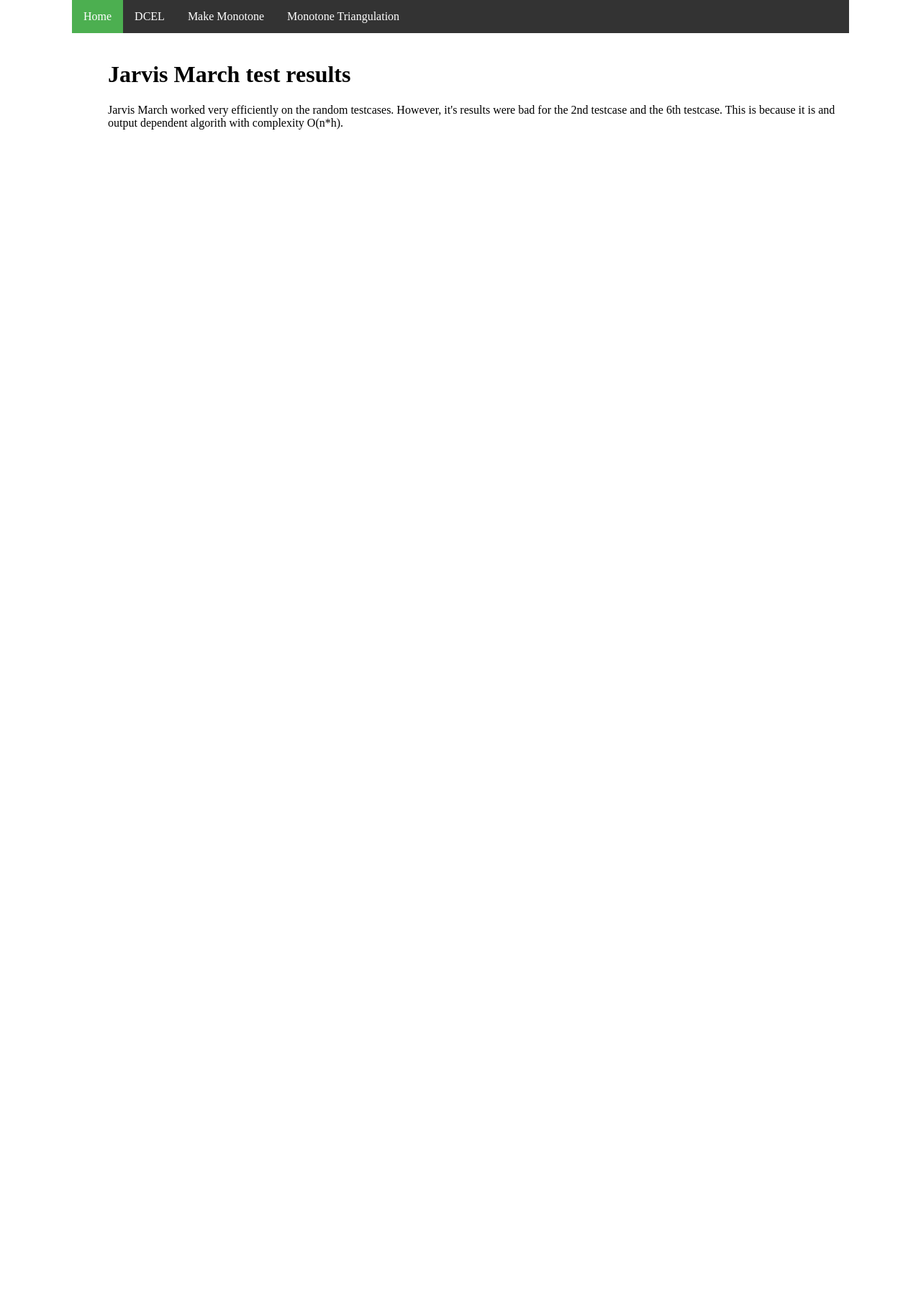
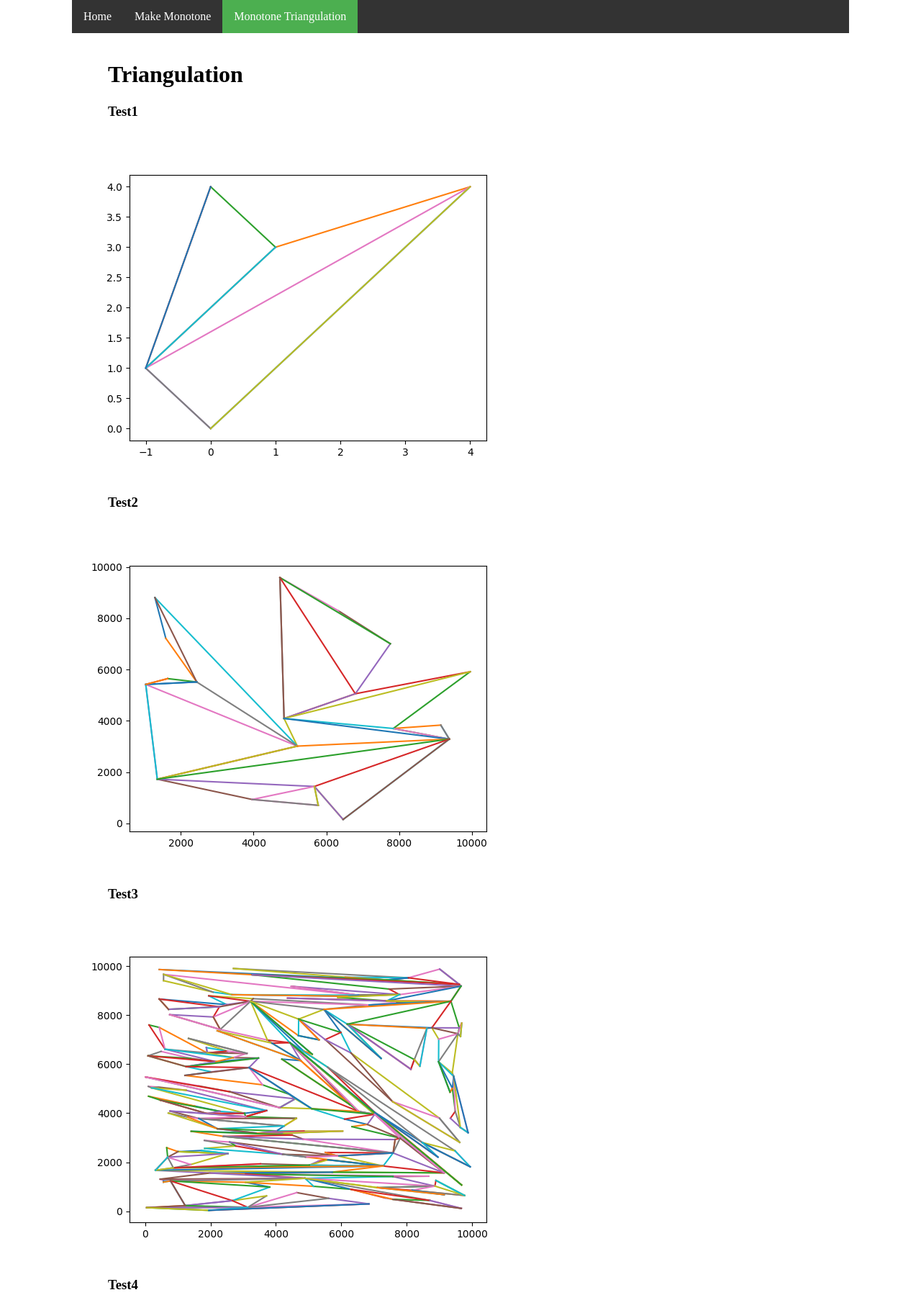
Before and after one commit to arcane810/polygon-triangulation, a plain HTML site: page testresults/monotonetriangulation.html in a window 1280 px wide. Shown: the top 1799 px of the page at 72% size. Before the commit the page ends 800 px from the top, so only its background shows below. Drawn offline with Linux system fonts and the light colour scheme.

Commit message:
add images

```diff
--- a/testresults/monotonetriangulation.html
+++ b/testresults/monotonetriangulation.html
@@ -9,17 +9,24 @@
   </head>
   <body>
     <ul>
-      <li><a href="index.html" class="active">Home</a></li>
-      <li><a href="dcel.html">DCEL</a></li>
+      <li><a href="index.html">Home</a></li>
       <li><a href="makemonotone.html">Make Monotone</a></li>
-      <li><a href="monotonetriangulation.html">Monotone Triangulation</a></li>
+      <li>
+        <a href="monotonetriangulation.html" class="active"
+          >Monotone Triangulation</a
+        >
+      </li>
     </ul>
     <br />
-    <h1>Jarvis March test results</h1>
-    <p>
-      Jarvis March worked very efficiently on the random testcases. However,
-      it's results were bad for the 2nd testcase and the 6th testcase. This is
-      because it is and output dependent algorith with complexity O(n*h).
-    </p>
+    <h1>Triangulation</h1>
+    <h3>Test1</h3>
+    <img src="./test1_triangle.png" />
+    <h3>Test2</h3>
+    <img src="./test2_triangle.png" />
+    <h3>Test3</h3>
+    <img src="./test3_triangle.png" />
+    <h3>Test4</h3>
+    <img src="./test4_triangle.png" />
+    <h3>Test5</h3>
   </body>
 </html>
```
Also changed, not shown: testresults/dcel.html (deleted, +0 -25 lines), testresults/index.html (+4 -1 lines), testresults/makemonotone.html (+12 -9 lines), testresults/test1_monotone.png (added), testresults/test1_polygon.png (added), testresults/test1_triangle.png (added), testresults/test2_monotone.png (added), testresults/test2_polygon.png (added), testresults/test2_triangle.png (added), testresults/test3_monotone.png (added), testresults/test3_polygon.png (added), testresults/test3_triangle.png (added), testresults/test4_monotone.png (added), testresults/test4_polygon.png (added), 1 more files.
